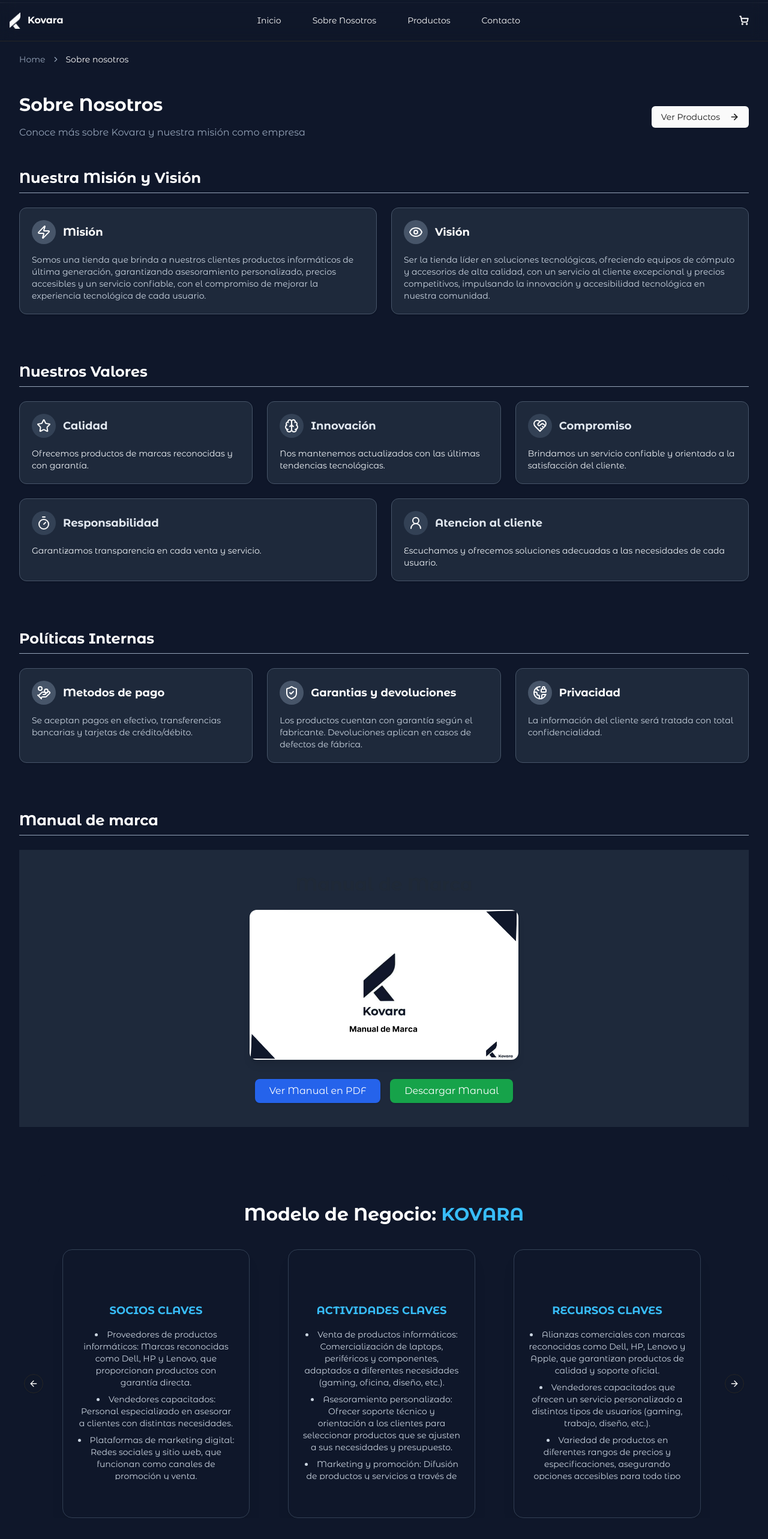
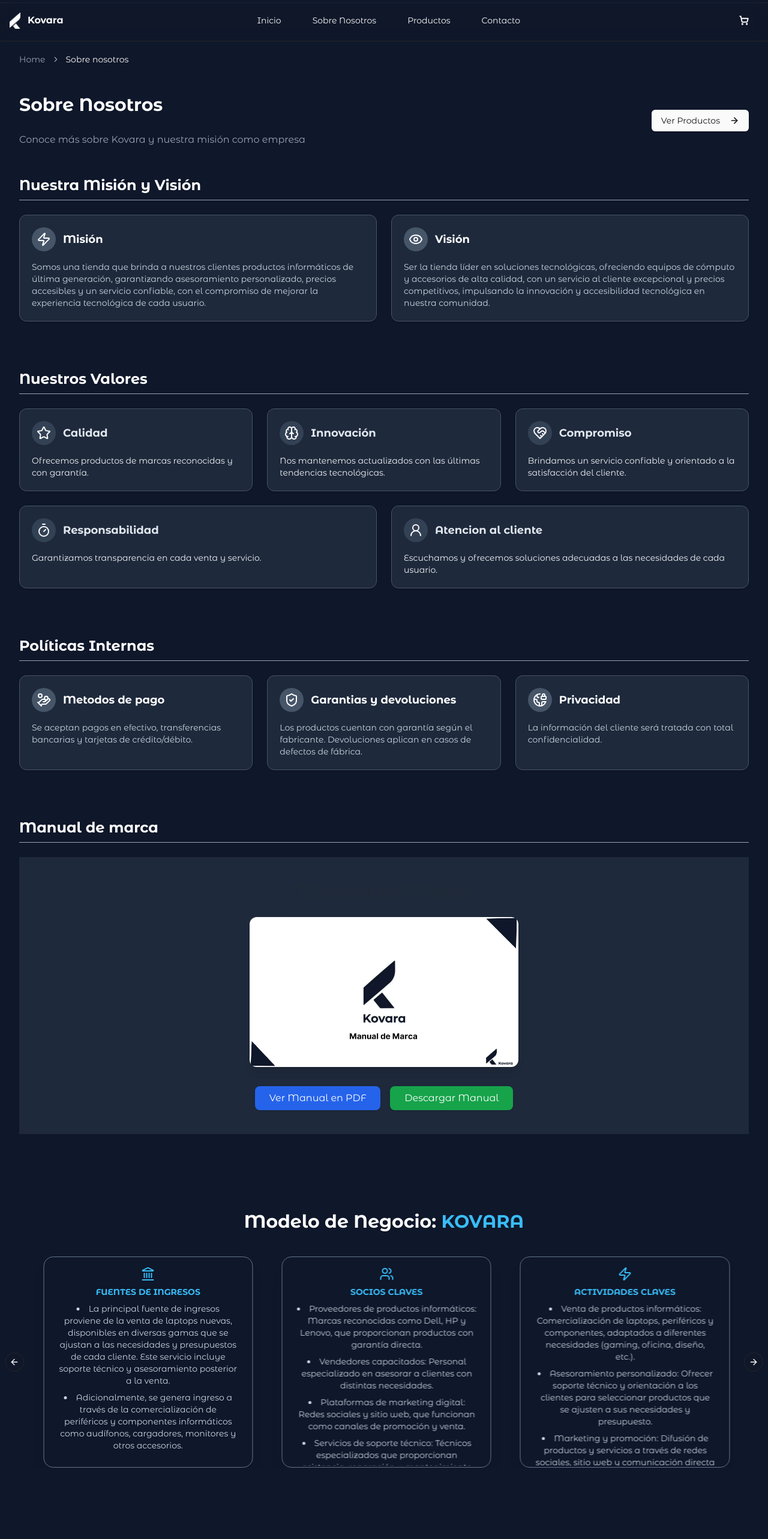
Before and after one commit to aaronportobanco/kovara-website, a Next.js app: page /about-us in a window 1280 px wide. Shown: the top 2566 px of the page at 60% size. Built offline with nearby package versions, Linux system fonts and the light colour scheme.

Commit message:
chore: update framer-motion to version 12.9.4 and enhance animations in various components

```diff
--- a/package.json
+++ b/package.json
@@ -28,7 +28,7 @@
     "cmdk": "^1.1.1",
     "embla-carousel-autoplay": "^8.6.0",
     "embla-carousel-react": "^8.6.0",
-    "framer-motion": "^12.7.4",
+    "framer-motion": "^12.9.4",
     "lucide-react": "^0.487.0",
     "next": "15.2.5",
     "pdfjs-dist": "^5.1.91",
--- a/src/app/about-us/components/CanvaSection.jsx
+++ b/src/app/about-us/components/CanvaSection.jsx
@@ -1,20 +1,21 @@
 "use client";
-
 
 import * as React from "react";
 import Autoplay from "embla-carousel-autoplay";
 import {
-  Carousel,
-  CarouselContent,
-  CarouselItem,
-  CarouselNext,
-  CarouselPrevious,
+  Carousel, CarouselContent, CarouselItem, CarouselNext, CarouselPrevious,
 } from "@/components/ui/carousel";
+
 import { Card, CardContent } from "@/components/ui/card";
+
+import { motion } from "framer-motion";
+
+import { Zap, Users, Gauge, BrainCog, HandHeart, Truck, PiggyBank, Landmark } from "lucide-react";
 
 const canvasData = [
   {
     label: "SOCIOS CLAVES",
+    icon: Users,
     content: [
       "Proveedores de productos informáticos: Marcas reconocidas como Dell, HP y Lenovo, que proporcionan productos con garantía directa.",
       "Vendedores capacitados: Personal especializado en asesorar a clientes con distintas necesidades.",
@@ -24,6 +25,7 @@ const canvasData = [
   },
   {
     label: "ACTIVIDADES CLAVES",
+    icon: Zap,
     content: [
       "Venta de productos informáticos: Comercialización de laptops, periféricos y componentes, adaptados a diferentes necesidades (gaming, oficina, diseño, etc.).",
       "Asesoramiento personalizado: Ofrecer soporte técnico y orientación a los clientes para seleccionar productos que se ajusten a sus necesidades y presupuesto.",
@@ -33,6 +35,7 @@ const canvasData = [
   },
   {
     label: "RECURSOS CLAVES",
+    icon: Gauge,
     content: [
       "Alianzas comerciales con marcas reconocidas como Dell, HP, Lenovo y Apple, que garantizan productos de calidad y soporte oficial.",
       "Vendedores capacitados que ofrecen un servicio personalizado a distintos tipos de usuarios (gaming, trabajo, diseño, etc.).",
@@ -41,6 +44,7 @@ const canvasData = [
   },
   {
     label: "PROPUESTA DE VALOR",
+    icon: BrainCog,
     content: [
       "Programa de atención preferencial: sistema de fidelización que ofrece beneficios exclusivos a clientes frecuentes, como descuentos, promociones anticipadas y atención personalizada.",
       "Precios competitivos con garantía incluida: ofrecemos computadoras, accesorios y componentes informáticos a precios accesibles para todo tipo de cliente, sin comprometer la calidad.",
@@ -52,6 +56,7 @@ const canvasData = [
   },
   {
     label: "RELACIÓN CON CLIENTES",
+    icon: HandHeart,
     content: [
       "Comunicación directa a través de WhatsApp, Messenger, correo electrónico o llamadas telefónicas.",
       "Vendedores capacitados que brindan asesoramiento personalizado según las necesidades y preferencias de cada cliente.",
@@ -61,6 +66,7 @@ const canvasData = [
   },
   {
     label: "SEGMENTO DE CLIENTES",
+    icon: Users,
     content: [
       "Estudiantes: usuarios que requieren equipos confiables y accesibles para tareas académicas, trabajos escolares, clases virtuales y herramientas educativas.",
       "Profesionales: personas que necesitan laptops de alto rendimiento para actividades laborales, diseño, programación, oficina y uso empresarial.",
@@ -70,12 +76,14 @@ const canvasData = [
   },
   {
     label: "CANALES",
+    icon: Truck,
     content: [
       "Tienda física, tienda online, redes sociales, correo electrónico.",
     ],
   },
   {
     label: "ESTRUCTURA DE COSTOS",
+    icon: PiggyBank,
     content: [
       "Costos de adquisición de productos: Compra de laptops, periféricos y componentes a marcas reconocidas.",
       "Marketing y publicidad: Inversión en campañas publicitarias en redes sociales, mantenimiento del sitio web y promoción de productos.",
@@ -87,24 +95,26 @@ const canvasData = [
   },
   {
     label: "FUENTES DE INGRESOS",
+    icon: Landmark,
     content: [
       "La principal fuente de ingresos proviene de la venta de laptops nuevas, disponibles en diversas gamas que se ajustan a las necesidades y presupuestos de cada cliente. Este servicio incluye soporte técnico y asesoramiento posterior a la venta.",
       "Adicionalmente, se genera ingreso a través de la comercialización de periféricos y componentes informáticos como audífonos, cargadores, monitores y otros accesorios.",
     ],
   },
-];
+]
 
 export default function Canva() {
   const plugin = React.useRef(
-    Autoplay({ delay: 5000, stopOnInteraction: false, stopOnMouseEnter: false })
+    Autoplay({ delay: 10000, stopOnInteraction: false, stopOnMouseEnter: false })
   );
 
   return (
-    <section className="w-full max-w-6xl mx-auto py-12 px-6 bg-[#0f172a] rounded-xl">
+  <section className="w-full mx-auto py-12 px-6 bg-[#0f172a] rounded-xl overflow-visible">
+    <div>
       <h2 className="text-3xl font-bold text-center text-white mb-10">
         Modelo de Negocio: <span className="text-sky-400">KOVARA</span>
       </h2>
-
+    </div>
       <Carousel
       opts={{ loop: true }}
       plugins={[plugin.current]}
@@ -116,13 +126,24 @@ export default function Canva() {
         {canvasData.map((item, index) => (
           <CarouselItem
             key={index}
-            className="md:basis-1/1 lg:basis-1/3 pr-6 flex-shrink-0 pl-10"
+            className="md:basis-1/1 lg:basis-1/3 flex-shrink-0 pl-10"
           >
-            <Card className="min-h-[28rem] bg-slate-900 text-white shadow-xl rounded-2xl border border-slate-700 flex items-center justify-center">
-              <CardContent className="p-6 flex flex-col items-center justify-start h-full overflow-y-auto max-h-[20rem] scrollbar-custom">
-                <h3 className="text-lg font-semibold text-sky-400 uppercase mb-4 text-center">
+            <motion.div
+              initial={{ opacity: 0, y: 30, filter: "blur(8px)" }}
+              whileInView={{ opacity: 1, y: 0, filter: "blur(0px)" }}
+              transition={{ duration: 0.3, ease: "easeOut", delay: index * 0.1 }}
+              viewport={{ once: true }}
+            >
+              <Card className="min-h-[22rem] bg-slate-900 text-white shadow-xl rounded-2xl border-slate-500
+                flex flex-col items-center justify-start mr-2">
+
+                <item.icon className="w-6 h-6 text-sky-400 mb-2 mt-4" />
+
+                <h3 className="text-sm font-semibold text-sky-400 uppercase mb-2 text-center">
                   {item.label}
                 </h3>
+
+                <CardContent className="overflow-y-auto max-h-[17rem] scrollbar-custom w-full">
                   <ul className="list-disc list-inside text-sm space-y-2 text-slate-300 text-center">
                     {item.content.map((text, idx) => (
                       <li key={idx}>{text}</li>
@@ -130,13 +151,13 @@ export default function Canva() {
                   </ul>
                 </CardContent>
               </Card>
+            </motion.div>
           </CarouselItem>
         ))}
       </CarouselContent>
       <CarouselPrevious />
       <CarouselNext />
     </Carousel>
-
   </section>
   );
 }
--- a/src/app/about-us/components/MisionVisionSection.jsx
+++ b/src/app/about-us/components/MisionVisionSection.jsx
@@ -9,24 +9,41 @@ import {
   Card, CardContent
 } from "@/components/ui/card";
 
+import { motion } from "framer-motion"
+
 const MisionVision = () => {
     return (
-
       <Section title="Nuestra Misión y Visión">
         <div className="grid grid-cols-1 md:grid-cols-2 gap-6">
+
+          <motion.div
+            initial={{ opacity: 0, y: 20 }}
+            whileInView={{ opacity: 1, y: 0 }}
+            viewport={{ once: true }}
+            transition={{ duration: 0.5, ease: "easeOut" }}
+          >
             <CardItem icon={<Zap />} title="Misión">
               Somos una tienda que brinda a nuestros clientes productos informáticos de última generación,
               garantizando asesoramiento personalizado, precios accesibles y un servicio confiable,
               con el compromiso de mejorar la experiencia tecnológica de cada usuario.
             </CardItem>
+          </motion.div>
+
+          <motion.div
+            initial={{ opacity: 0, y: 20 }}
+            whileInView={{ opacity: 1, y: 0 }}
+            viewport={{ once: true }}
+            transition={{ duration: 0.5, ease: "easeOut", delay: 0.1 }}
+          >
             <CardItem icon={<Eye />} title="Visión">
               Ser la tienda líder en soluciones tecnológicas, ofreciendo equipos de cómputo y
               accesorios de alta calidad, con un servicio al cliente excepcional y precios competitivos,
               impulsando la innovación y accesibilidad tecnológica en nuestra comunidad.
             </CardItem>
+          </motion.div>
+
         </div>
       </Section>
-
     )
 }
 
@@ -40,7 +57,8 @@ const Section = ({ title, children }) => (
   );
 
   const CardItem = ({ icon, title, children }) => (
-    <Card className="bg-slate-800 text-white border border-slate-600">
+    <Card className="hover:shadow-[5px_5px_0_rgba(103,128,159,1)] transition-shadow duration-150 ease-linear cursor-pointer
+    bg-slate-800 text-white border border-slate-600">
       <CardContent className="p-5 space-y-4">
         <div className="flex items-center gap-3">
           <div className="bg-slate-600 p-2 rounded-full">{icon}</div>
--- a/src/app/about-us/components/PoliticasSection.jsx
+++ b/src/app/about-us/components/PoliticasSection.jsx
@@ -41,8 +41,9 @@ const Section = ({ title, children }) => (
 );
 
 const CardItem = ({ icon, title, children }) => (
-    <Card className="bg-slate-800 text-white border border-slate-600">
-        <CardContent className="p-5 space-y-4">
+    <Card className="hover:shadow-[5px_5px_0_rgba(103,128,159,1)] transition-shadow duration-150 ease-linear cursor-pointer
+    bg-slate-800 text-white border border-slate-600">
+        <CardContent className="p-5 space-y-4 ">
             <div className="flex items-center gap-3">
                 <div className="bg-slate-600 p-2 rounded-full">{icon}</div>
                 <h3 className="text-lg font-semibold">{title}</h3>
--- a/src/app/about-us/components/ReglamentosNormativasSection.jsx
+++ b/src/app/about-us/components/ReglamentosNormativasSection.jsx
@@ -82,11 +82,10 @@ const ReglamentosNormativas = () => {
           Normativas
         </Button>
       </div>
-
-      <Accordion type="single" collapsible className="w-full max-w-3xl space-y-3">
+      <Accordion type="single" collapsible className="w-full max-w-4xl space-y-3">
         {contentToRender.map((item, index) => (
           <AccordionItem key={index} value={`item-${index}`}>
-            <AccordionTrigger className="text-lg font-semibold text-slate-100 hover:text-sky-200 transition">
+            <AccordionTrigger className="text-lg font-semibold text-slate-100 hover:text-sky-200">
               {item.title}
             </AccordionTrigger>
             <AccordionContent className="text-slate-100 whitespace-pre-line">
--- a/src/app/about-us/components/ValorSection.jsx
+++ b/src/app/about-us/components/ValorSection.jsx
@@ -43,7 +43,8 @@ const Valores = () => {
 }
 
 const CardItem = ({ icon, title, children }) => (
-  <Card className="bg-slate-800 border border-slate-600">
+  <Card className="hover:shadow-[5px_5px_0_rgba(103,128,159,1)] transition-shadow duration-150 ease-linear cursor-pointer
+   bg-slate-800 border border-slate-600">
     <CardContent className="p-5 space-y-4">
       <div className="flex items-center gap-3">
         <div className="bg-slate-700 p-2 rounded-full">{icon}</div>
--- a/src/app/about-us/page.jsx
+++ b/src/app/about-us/page.jsx
@@ -25,8 +25,8 @@ const AboutUsPage = () => {
 
       {/* Encabezado */}
       <section className="flex flex-col md:flex-row justify-between items-start md:items-center w-full py-6 gap-6">
-        <div className="flex flex-col gap-4 flex-1">
-          <h1 className="text-white text-3xl font-bold">Sobre Nosotros</h1>
+        <div className="flex flex-col gap-7">
+          <h1 className="animate-typing overflow-hidden whitespace-nowrap pr-5 text-3xl text-white font-bold">Sobre Nosotros</h1>
           <p className="text-slate-400 text-base font-medium">
             Conoce más sobre Kovara y nuestra misión como empresa
           </p>
--- a/src/app/globals.css
+++ b/src/app/globals.css
@@ -98,7 +98,7 @@ a {
 
 /* Estilo personalizado para el scrollbar */
 .scrollbar-custom::-webkit-scrollbar {
-  width: 8px;
+  width: 6px;
 }
 
 .scrollbar-custom::-webkit-scrollbar-thumb {
--- a/tailwind.config.js
+++ b/tailwind.config.js
@@ -72,11 +72,27 @@ module.exports = {
   				to: {
   					height: '0'
   				}
-  			}
-  		},
+  			},
+			typing: {
+			  "0%": {
+				width: "0%",
+				visibility: "hidden"
+			  },
+			  "100%": {
+				width: "100%"
+			  }
+			},
+			blink: {
+			  "50%": {
+				borderColor: "transparent"
+			  },
+			  "100%": {
+				borderColor: "white"
+			  }
+			}
+		},
   		animation: {
-  			'accordion-down': 'accordion-down 0.2s ease-out',
-  			'accordion-up': 'accordion-up 0.2s ease-out'
+			typing: "typing 2s steps(400), blink .5s"
   		}
   	}
   },
```
Also changed, not shown: src/app/about-us/components/ViewPDF.jsx (+27 -7 lines), 1 other file (tests, documents, lock files or other folders). Lines whose indentation alone changed are shown as unchanged.
